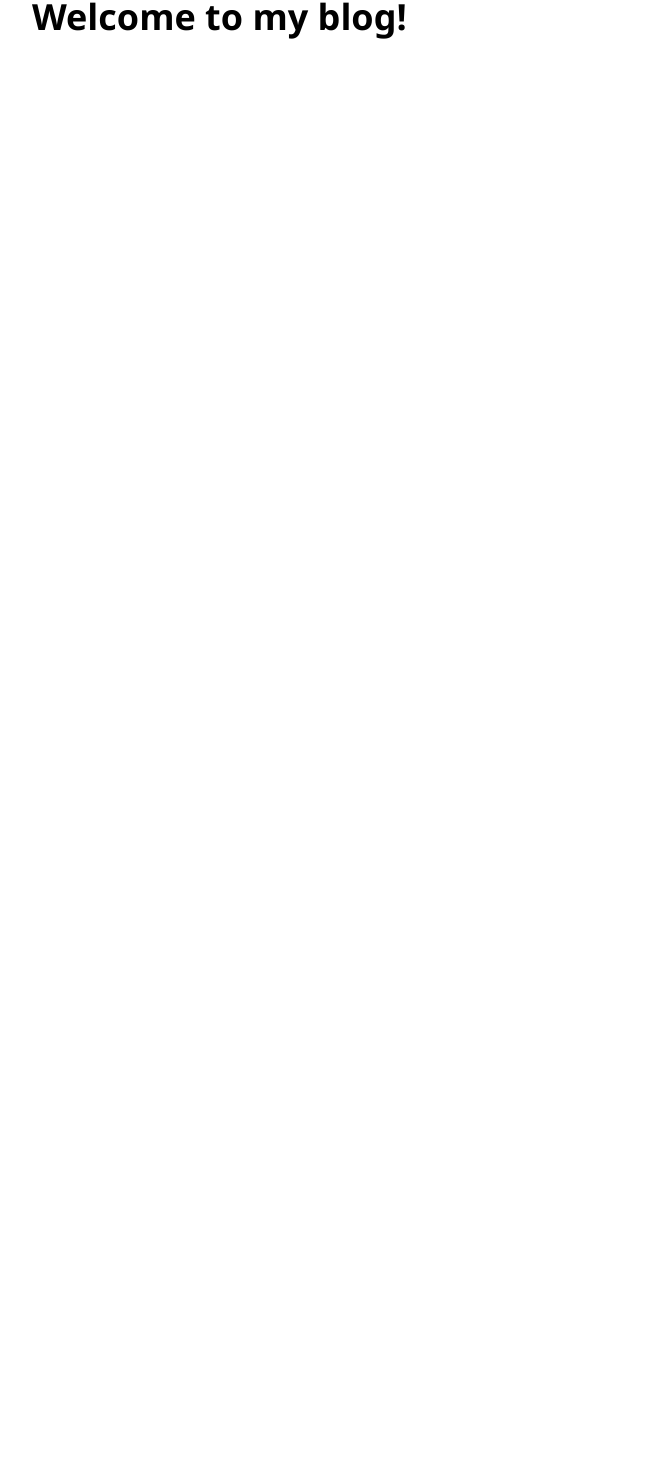
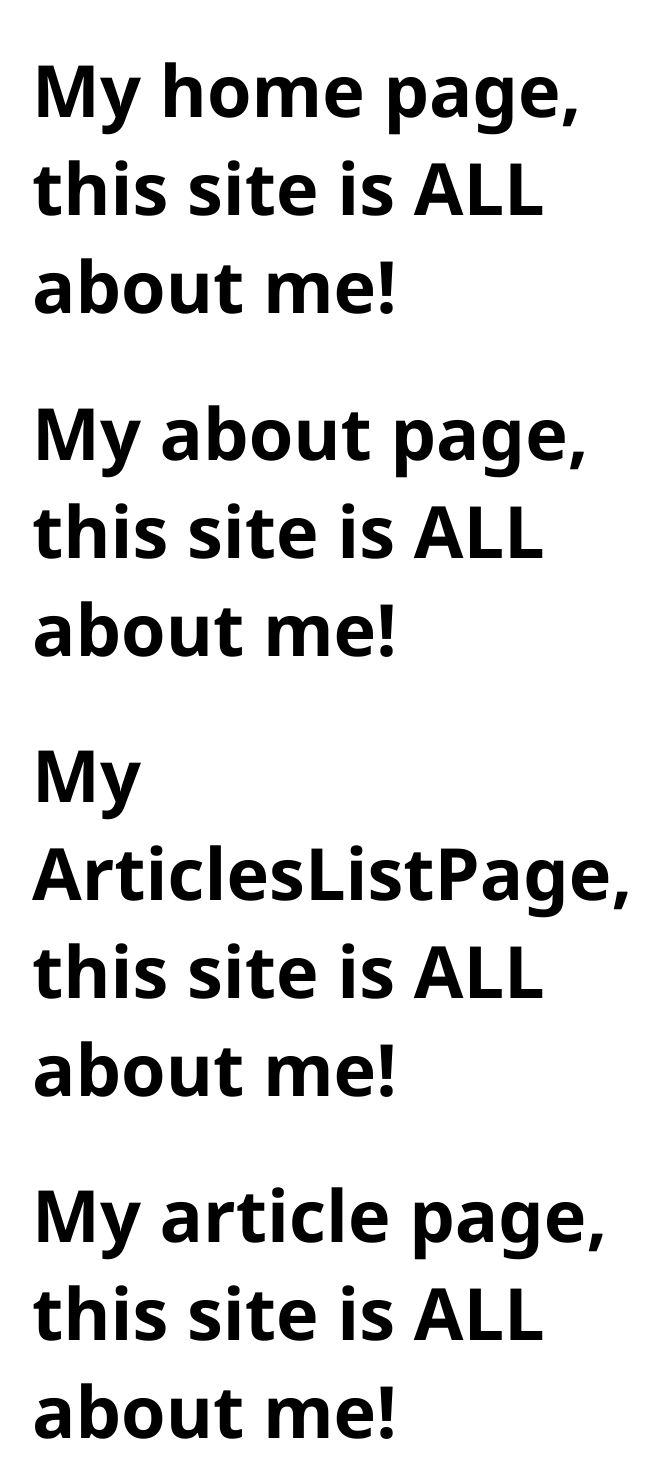
Before and after one commit to josieacarrillo/reactPage, a React (Create React App) app: page / in a window 1280 px wide. Shown: the part 153-1623 px from the top of the page, without its empty margins (258-917 px from the left). Before the commit the page ends 800 px from the top, so only its background shows below. Built offline with nearby package versions, Linux system fonts and the light colour scheme.

Commit message:
added pages

```diff
--- a/src/App.js
+++ b/src/App.js
@@ -1,12 +1,21 @@
 //import logo from './logo.svg'; - add in my personal pic here (:
 import './App.css';
+
+import HomePage from './pages/HomePage';
+import AboutPage from './pages/AboutPage';
+import ArticlePage from './pages/ArticlePage';
+import ArticlesListPage from './pages/ArticlesListPage';
+
 
 function App() {
   return (
     <div className="App">
       <h1> My Awesome Blog
         <div id="page-body">
-         Welcome to my blog!
+            <HomePage />
+            <AboutPage />
+            <ArticlesListPage />
+            <ArticlePage />
          </div>
       </h1>
     </div>
--- /dev/null
+++ b/src/pages/AboutPage.js
@@ -0,0 +1,7 @@
+const AboutPage = () => {
+    return (
+        <h1>  My about page, this site is ALL about me!  </h1>
+    );
+}
+
+export default AboutPage;
--- /dev/null
+++ b/src/pages/ArticlePage.js
@@ -0,0 +1,7 @@
+const ArticlePage = () => {
+    return (
+        <h1>  My article page, this site is ALL about me!  </h1>
+    );
+}
+
+export default ArticlePage;
--- /dev/null
+++ b/src/pages/ArticlesListPage.js
@@ -0,0 +1,7 @@
+const ArticlesListPage = () => {
+    return (
+        <h1>  My ArticlesListPage, this site is ALL about me!  </h1>
+    );
+}
+
+export default ArticlesListPage;
--- /dev/null
+++ b/src/pages/HomePage.js
@@ -0,0 +1,7 @@
+const HomePage = () => {
+    return (
+        <h1>  My home page, this site is ALL about me!  </h1>
+    );
+}
+
+export default HomePage;
```
Also changed, not shown: src/pages/NotFoundPage.js (added).
